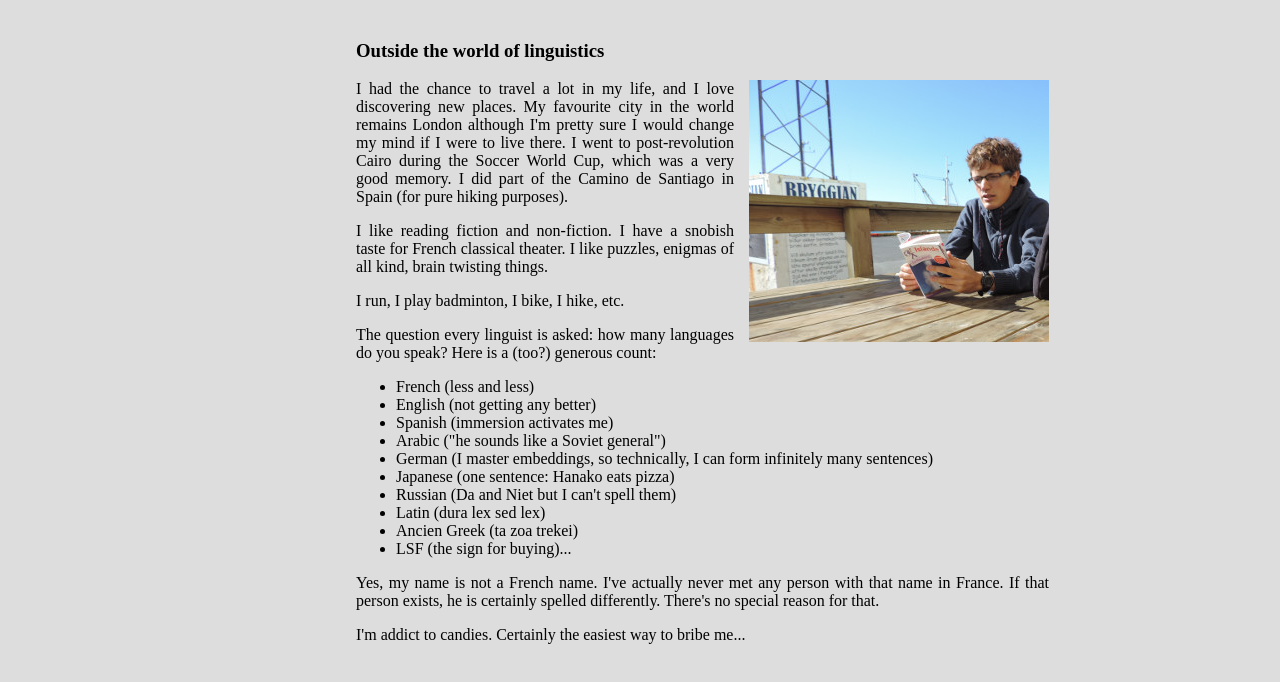
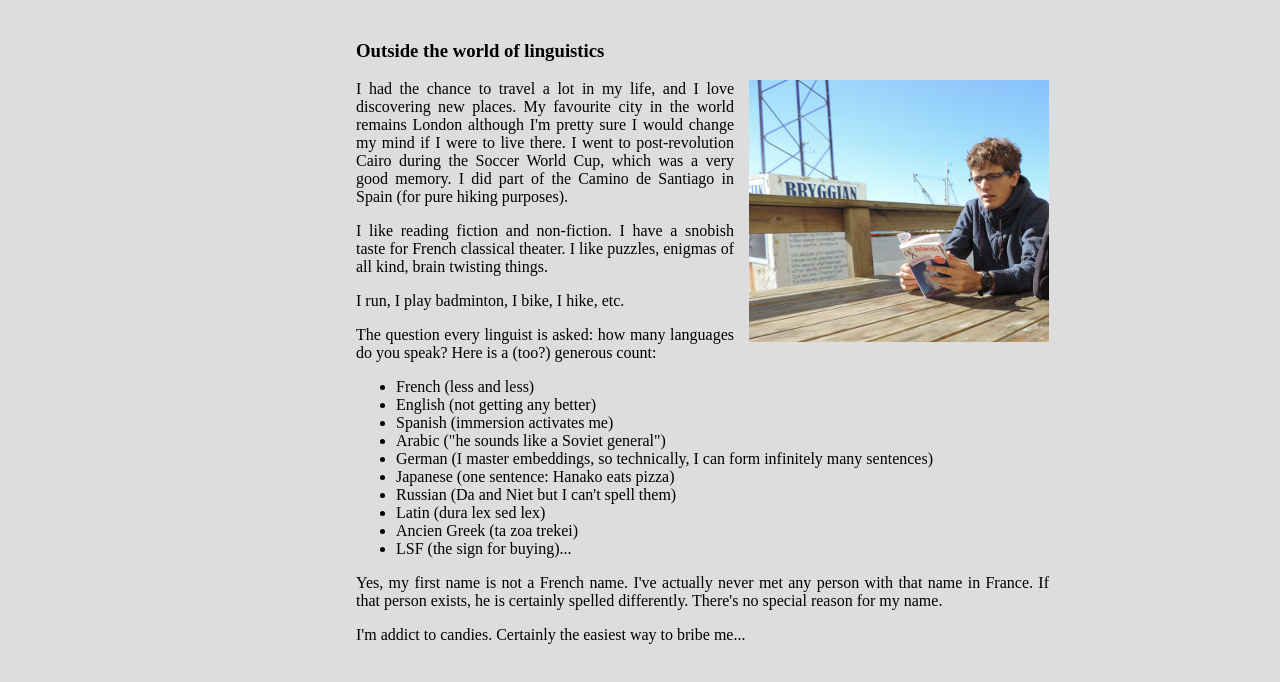
Before and after one commit to KenyC/kenyc.github.io, a plain HTML site: page about.html in a window 1280 px wide. Shown: the part 104-786 px from the top of the page. Drawn offline with Linux system fonts and the light colour scheme.

Commit message:
New website

```diff
--- a/about.html
+++ b/about.html
@@ -91,7 +91,7 @@ French (less and less)</li>
 </ul>
 
 <p>
-Yes, my name is not a French name. I've actually never met any person with that name in France. If that person exists, he is certainly spelled differently. There's no special reason for that.
+Yes, my first name is not a French name. I've actually never met any person with that name in France. If that person exists, he is certainly spelled differently. There's no special reason for my name.
 </p>
 
 <p>
```
